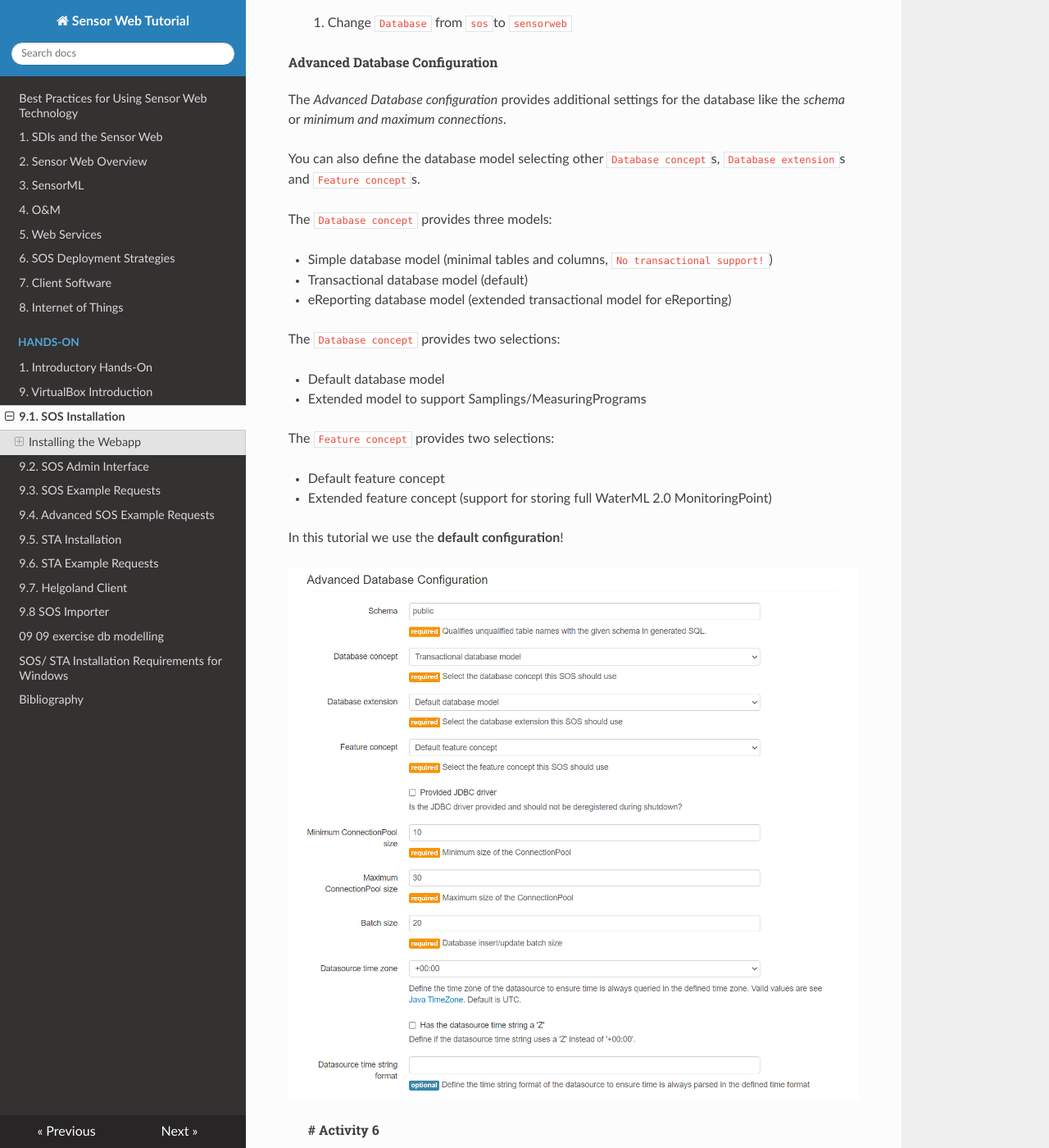
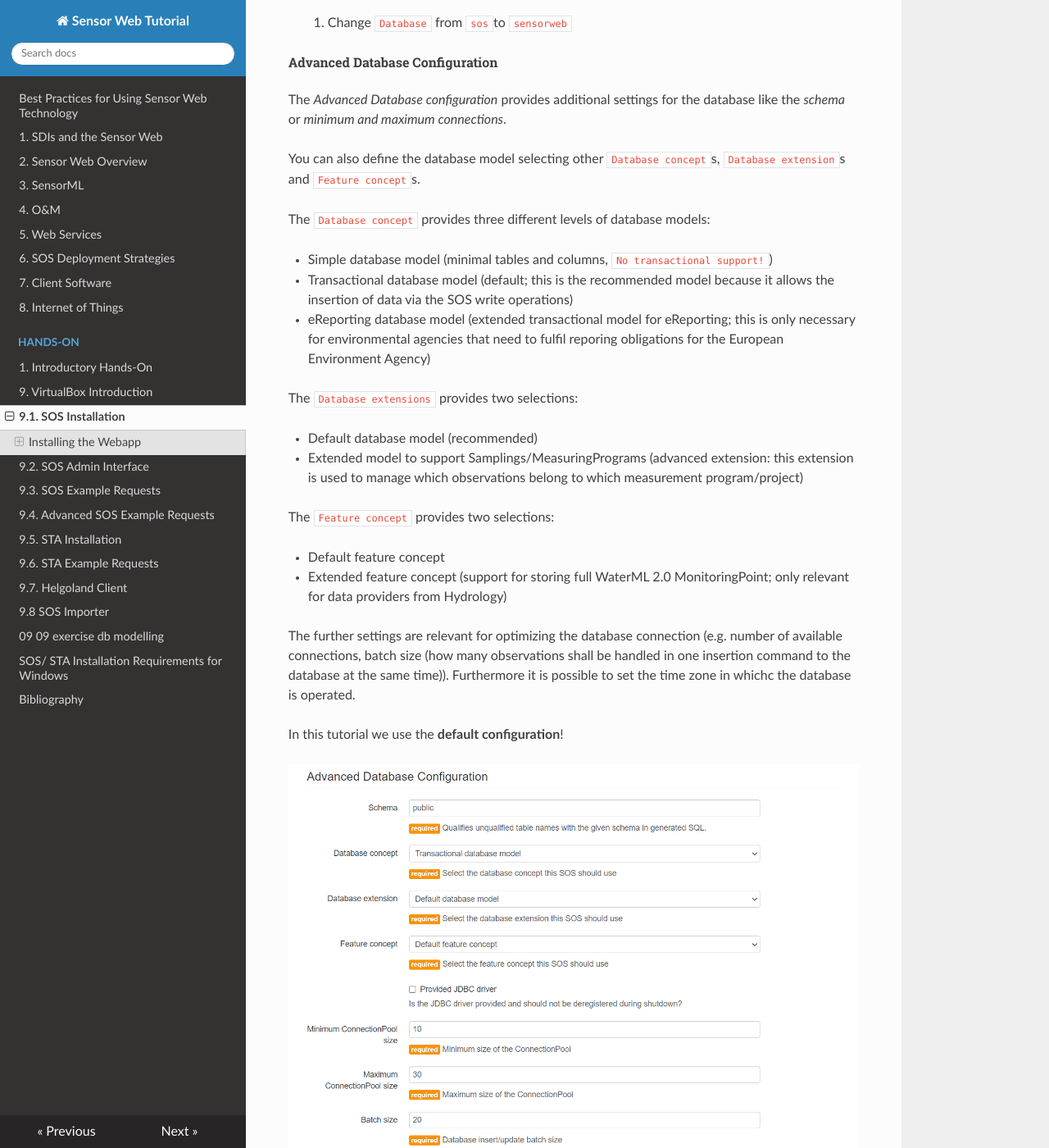
Before and after one commit to 52North/sensor-web-tutorial, an MkDocs documentation site: the page built from docs/hands-on/09_01_sos_installation_war_file.md, in a window 1280 px wide and 1400 px high, scrolled down 4505 px. Shown: the whole window at 82% size. Built offline with MkDocs 1.6.1, drawn with Linux system fonts in a browser that asks for light colours; nearby versions of some CDN libraries; some of the changed text lies outside the part shown.

Commit message:
Update 09_01_sos_installation_war_file.md

```diff
--- a/docs/hands-on/09_01_sos_installation_war_file.md
+++ b/docs/hands-on/09_01_sos_installation_war_file.md
@@ -116,21 +116,23 @@ The *Advanced Database configuration* provides additional settings for the datab
 
 You can also define the database model selecting other `Database concept`s, `Database extension`s and `Feature concept`s.
 
-The `Database concept` provides three models:
+The `Database concept` provides three different levels of database models:
 
 - Simple database model (minimal tables and columns, `No transactional support!`)
-- Transactional database model (default)
-- eReporting database model (extended transactional model for eReporting)
+- Transactional database model (default; this is the recommended model because it allows the insertion of data via the SOS write operations)
+- eReporting database model (extended transactional model for eReporting; this is only necessary for environmental agencies that need to fulfil reporing obligations for the European Environment Agency)
 
-The `Database concept` provides two selections:
+The `Database extensions` provides two selections:
 
-- Default database model
-- Extended model to support Samplings/MeasuringPrograms
+- Default database model (recommended)
+- Extended model to support Samplings/MeasuringPrograms (advanced extension: this extension is used to manage which observations belong to which measurement program/project)
 
 The `Feature concept` provides two selections:
 
 - Default feature concept
-- Extended feature concept (support for storing full WaterML 2.0 MonitoringPoint)
+- Extended feature concept (support for storing full WaterML 2.0 MonitoringPoint; only relevant for data providers from Hydrology)
+
+The further settings are relevant for optimizing the database connection (e.g. number of available connections, batch size (how many observations shall be handled in one insertion command to the database at the same time)). Furthermore it is possible to set the time zone in whichc the database is operated.
 
 In this tutorial we use the **default configuration**!
 
@@ -138,12 +140,11 @@ In this tutorial we use the **default configuration**!
 
 > ####### Activity 6
 >
-> - No, we use the default configuration
+> - In this case we do not make any changes because we recommend to use the default configuration
 
 ###### Actions
 
-Under Actions you can chose if you want to create new table, delete all existing tables or update all existing tables in your database. If you use the database for the first time you do not want to change
-the settings and leave only `Create tables` marked. When the database model already exists `unselect` the `Create tables`.
+Under Actions you can chose if you want to create new table, delete all existing tables or update all existing tables in your database. If you use the database for the first time leave only `Create tables` marked. When the database model already exists `unselect` the `Create tables` option.
 
 ![SetupSOS_5.png](../images/SetupSOS_5.png "52°North SOS Installation Wizard Datasource Configuration")
 
```
